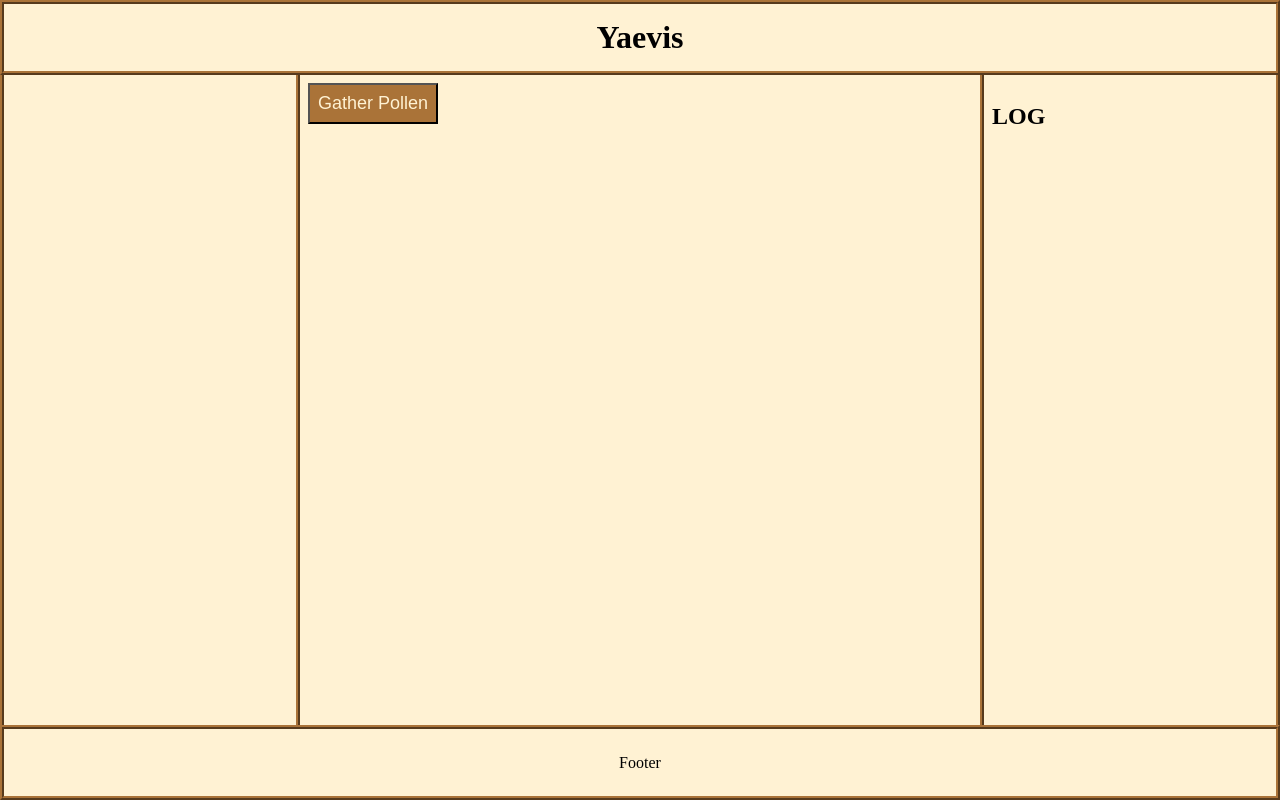
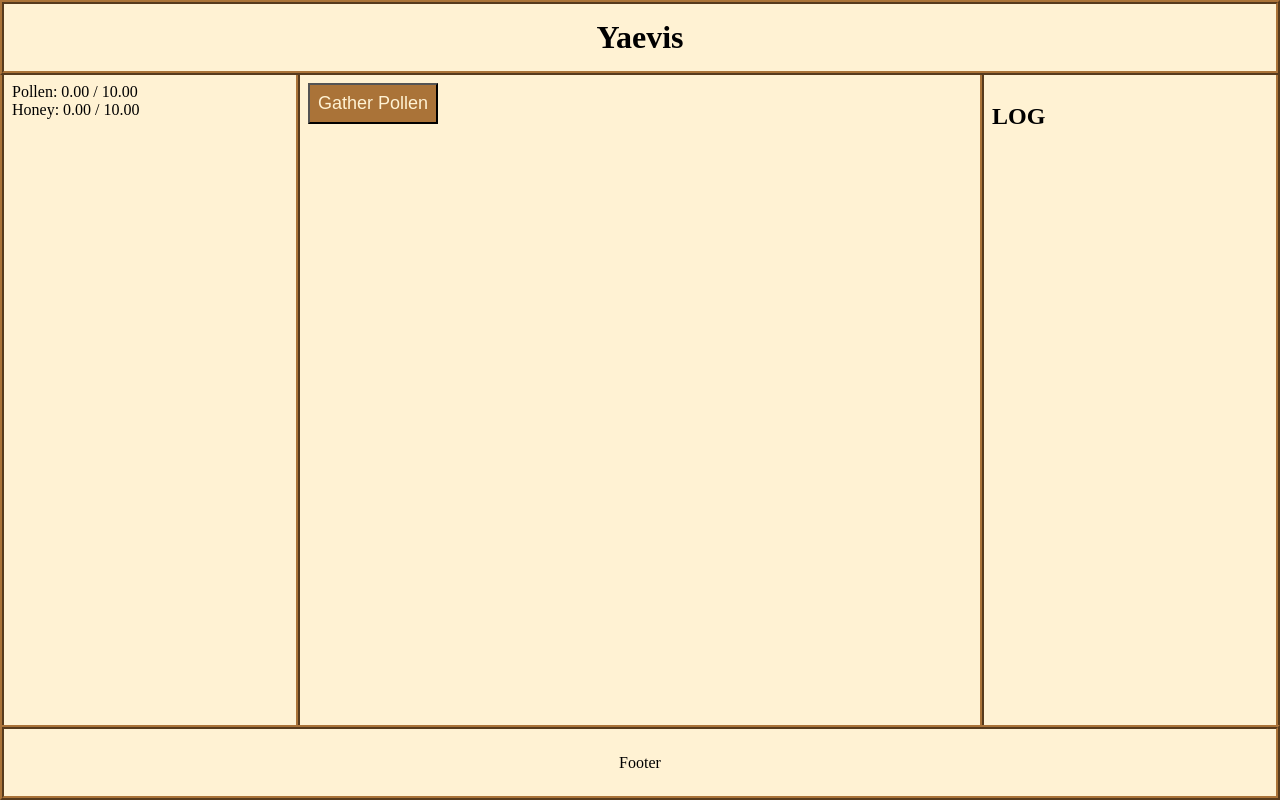
Before and after one commit to pantsareoffensive/pantsareoffensive.github.io, a plain HTML site: page Yaevis/index.html in a window 1280 px wide. Drawn offline with Linux system fonts and the light colour scheme.

Commit message:
basic resource loading.

```diff
--- a/Yaevis/index.html
+++ b/Yaevis/index.html
@@ -12,9 +12,7 @@
         <h1>Yaevis</h1>
     </div>
     <div class="wrapper">
-        <div class="stats">
-            <div class="resource"><span id="#pollenCnt"></span></div>
-            <div class="resource"><span id="#honeyCnt"></span></div>
+        <div class="stats" id="#resources">
 
         </div>
         <div class="content">
--- a/Yaevis/main.js
+++ b/Yaevis/main.js
@@ -2,48 +2,48 @@
 let last_time = null;
 let total_time = 0;
 
-function Stat(name, id, max) {
+let gameResources = [];
+function Stat(name, value, max) {
     this.name = name;
-    this.id = id;
     this.active = false;
     this.max = max;
-    this.value = 0;
-    this.add = function(num) {
-        this.value += num;
-
-        if (this.value > stat.max) {
-            stat.value = stat.max;
-        }
-    }
+    this.value = value;
     this.toString = function() {
         return this.name + ": " + this.value.toFixed(2) +" / "+this.max.toFixed(2);
     }
 };
 
-let pollen = new Stat("Pollen","#pollenCnt", 10);
-let honey =  new Stat("Honey","#honeyCnt", 10);
-
-function updateText(element, text) {
-    document.getElementById(element).innerHTML = text;
+function updateCntText(element) {
+    document.getElementById("#" + element.name + "cnt").innerHTML = element.toString();
 }
 
-function addCount(stat, value) {
-    stat.add(value);
-    updateText(stat.id, stat.toString());
-
+function addCount(data, value) {
+    data.value += value;
+    if (data.value > data.max) {
+        data.value = data.max;
+    }
+    updateCntText(data);
 }
 
 
 fetch('game.json')
     .then(response => response.json()) // Parse JSON
-    .then(data => gData(data)) // Work with JSON data
+    .then(data => GameLoadData(data)) // Work with JSON data
     .catch(error => console.error('Error fetching JSON:', error));
+
+function buildResources(resource) {
+    document.getElementById('#resources').innerHTML += '<div class="resource"><span id="#'+ resource.name +'cnt"></span></div>' ;
+    var data = new Stat(resource.name, resource.value, resource.max);
+    gameResources.push(data);
+    addCount(data, 0);
+}
 
 
 function GameLoadData(gData) {
-
+    gData.resources.forEach((element) => buildResources(element));
     StartLoop();
 }
+
 
 function StartLoop() {
     setInterval(function gameLoop() {
```
